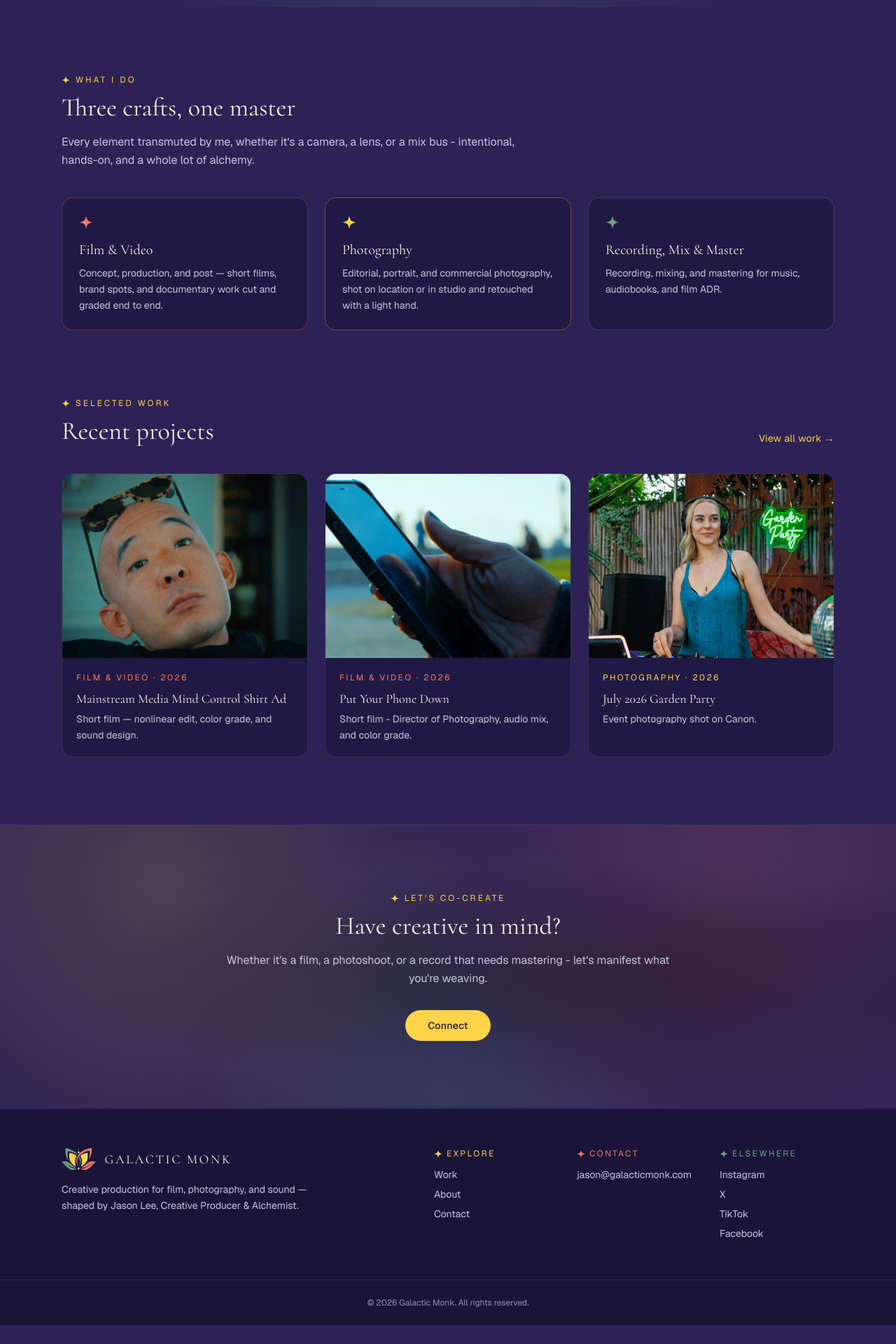
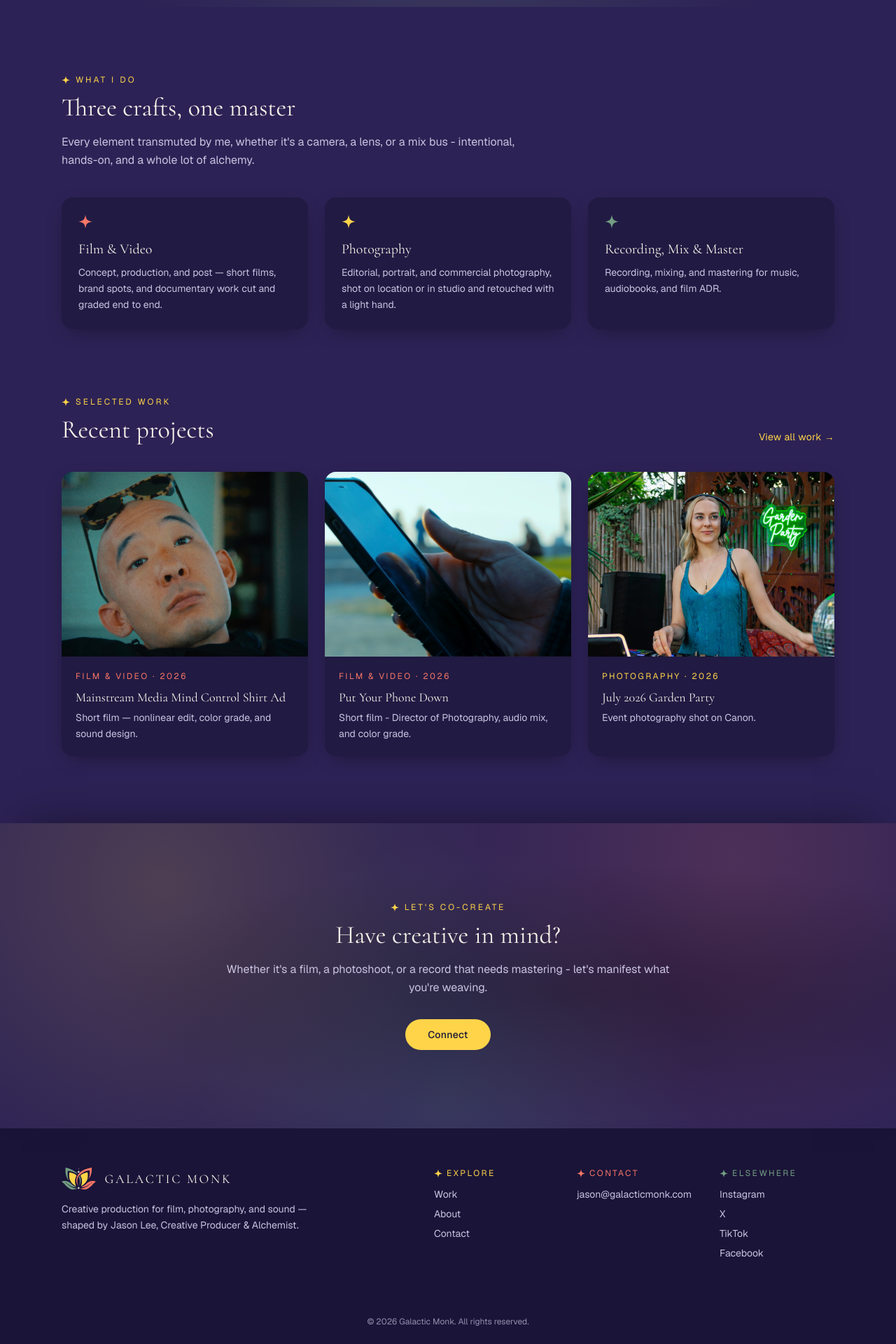
Before and after one commit to TheGalacticMonk/galacticmonk, a Next.js app: page / in a window 1280 px wide. Shown: the part 790-2710 px from the top of the page at 70% size. Before the commit the page ends 2683 px from the top, so only its background shows below. Built offline with nearby package versions, Linux system fonts and the light colour scheme.

Commit message:
Update website

```diff
--- a/src/app/about/page.tsx
+++ b/src/app/about/page.tsx
@@ -14,7 +14,7 @@ export default function AboutPage() {
   return (
     <section className="mx-auto max-w-5xl px-6 pb-24 pt-36">
       <div className="grid gap-12 md:grid-cols-[280px_1fr] md:items-start">
-        <div className="relative mx-auto w-56 overflow-hidden rounded-2xl border border-gold/30 md:w-full">
+        <div className="relative mx-auto w-56 overflow-hidden rounded-2xl shadow-[0_16px_50px_-16px_rgba(0,0,0,0.6)] md:w-full">
           <div className="relative aspect-square">
             <Image
               src="/jason-lee.jpg"
--- a/src/app/globals.css
+++ b/src/app/globals.css
@@ -53,12 +53,12 @@ body {
 .input {
   width: 100%;
   border-radius: 0.75rem;
-  border: 1px solid rgba(245, 241, 232, 0.15);
   background: rgba(26, 20, 56, 0.6);
   padding: 0.75rem 1rem;
   color: var(--color-cream);
   outline: none;
-  transition: border-color 0.2s ease;
+  box-shadow: 0 1px 0 0 rgba(0, 0, 0, 0.3) inset;
+  transition: box-shadow 0.2s ease;
 }
 
 .input::placeholder {
@@ -67,5 +67,5 @@ body {
 }
 
 .input:focus {
-  border-color: var(--color-gold);
+  box-shadow: 0 0 0 2px var(--color-gold);
 }
--- a/src/app/page.tsx
+++ b/src/app/page.tsx
@@ -40,7 +40,7 @@ export default function Home() {
         </div>
       </section>
 
-      <section className="swirl-bg border-t border-cream/10 px-6 py-24 text-center">
+      <section className="swirl-bg px-6 py-28 text-center shadow-[0_-24px_60px_-32px_rgba(0,0,0,0.5)]">
         <SectionHeading
           align="center"
           eyebrow="LET'S CO-CREATE"
--- a/src/app/work/[id]/page.tsx
+++ b/src/app/work/[id]/page.tsx
@@ -47,7 +47,7 @@ export default async function WorkDetailPage({
       </p>
 
       {item.vimeoId ? (
-        <div className="relative mt-10 aspect-[1920/810] w-full overflow-hidden rounded-2xl border border-cream/10 bg-ink-deep">
+        <div className="relative mt-10 aspect-[1920/810] w-full overflow-hidden rounded-2xl bg-ink-deep shadow-[0_16px_50px_-16px_rgba(0,0,0,0.6)]">
           <iframe
             src={`https://player.vimeo.com/video/${item.vimeoId}`}
             title={item.title}
@@ -57,7 +57,7 @@ export default async function WorkDetailPage({
           />
         </div>
       ) : item.video ? (
-        <div className="relative mt-10 overflow-hidden rounded-2xl border border-cream/10">
+        <div className="relative mt-10 overflow-hidden rounded-2xl shadow-[0_16px_50px_-16px_rgba(0,0,0,0.6)]">
           {/* eslint-disable-next-line jsx-a11y/media-has-caption */}
           <video
             src={item.video}
--- a/src/components/ContactForm.tsx
+++ b/src/components/ContactForm.tsx
@@ -38,7 +38,7 @@ export default function ContactForm() {
 
   if (status === "success") {
     return (
-      <div className="rounded-2xl border border-sage/30 bg-ink-deep/60 p-8 text-center">
+      <div className="rounded-2xl bg-ink-deep/60 p-8 text-center shadow-[0_16px_50px_-16px_rgba(115,158,130,0.35)]">
         <p className="font-serif text-2xl text-cream">Message sent.</p>
         <p className="mt-2 text-sm text-cream-dim">
           Thanks for reaching out — Jason will get back to you shortly.
--- a/src/components/Footer.tsx
+++ b/src/components/Footer.tsx
@@ -3,7 +3,7 @@ import Sparkle from "./Sparkle";
 
 export default function Footer() {
   return (
-    <footer className="border-t border-cream/10 bg-ink-deep">
+    <footer className="bg-ink-deep shadow-[0_-16px_40px_-24px_rgba(0,0,0,0.7)]">
       <div className="mx-auto flex max-w-6xl flex-col gap-10 px-6 py-14 md:flex-row md:justify-between">
         <div className="max-w-sm">
           <div className="flex items-center gap-3">
@@ -94,7 +94,7 @@ export default function Footer() {
         </div>
       </div>
 
-      <div className="border-t border-cream/10 px-6 py-6 text-center text-xs text-cream-dim/70">
+      <div className="px-6 py-6 text-center text-xs text-cream-dim/70">
         © {new Date().getFullYear()} Galactic Monk. All rights reserved.
       </div>
     </footer>
--- a/src/components/Hero.tsx
+++ b/src/components/Hero.tsx
@@ -17,7 +17,7 @@ export default function Hero() {
           initial={{ opacity: 0, scale: 0.92 }}
           animate={{ opacity: 1, scale: 1 }}
           transition={{ duration: 0.8 }}
-          className="mx-auto mb-8 h-28 w-28 overflow-hidden rounded-2xl border border-gold/40 shadow-[0_0_50px_-12px_rgba(255,212,73,0.45)] sm:h-36 sm:w-36"
+          className="mx-auto mb-8 h-28 w-28 overflow-hidden rounded-2xl shadow-[0_0_50px_-12px_rgba(255,212,73,0.45)] sm:h-36 sm:w-36"
         >
           <Image
             src="/monk-beach.jpg"
--- a/src/components/Nav.tsx
+++ b/src/components/Nav.tsx
@@ -24,7 +24,7 @@ export default function Nav() {
   return (
     <header
       className={`fixed inset-x-0 top-0 z-50 transition-colors duration-300 ${
-        scrolled ? "bg-ink/90 backdrop-blur-md shadow-[0_1px_0_0_rgba(255,212,73,0.15)]" : "bg-transparent"
+        scrolled ? "bg-ink/90 backdrop-blur-md shadow-[0_12px_30px_-18px_rgba(0,0,0,0.6)]" : "bg-transparent"
       }`}
     >
       <div className="mx-auto flex max-w-6xl items-center justify-between px-6 py-4">
@@ -61,7 +61,7 @@ export default function Nav() {
       </div>
 
       {open && (
-        <nav className="flex flex-col gap-1 border-t border-cream/10 bg-ink px-6 pb-6 pt-2 md:hidden">
+        <nav className="flex flex-col gap-1 bg-ink px-6 pb-6 pt-2 shadow-[0_16px_40px_-16px_rgba(0,0,0,0.7)] md:hidden">
           {LINKS.map((link) => (
             <Link
               key={link.href}
--- a/src/components/ServicePillars.tsx
+++ b/src/components/ServicePillars.tsx
@@ -25,9 +25,9 @@ const PILLARS = [
 ];
 
 const ACCENT_CLASSES = {
-  coral: "text-coral border-coral/30 hover:border-coral/60",
-  gold: "text-gold border-gold/30 hover:border-gold/60",
-  sage: "text-sage border-sage/30 hover:border-sage/60",
+  coral: "text-coral hover:shadow-[0_16px_40px_-14px_rgba(248,118,102,0.45)]",
+  gold: "text-gold hover:shadow-[0_16px_40px_-14px_rgba(255,212,73,0.45)]",
+  sage: "text-sage hover:shadow-[0_16px_40px_-14px_rgba(115,158,130,0.45)]",
 };
 
 export default function ServicePillars() {
@@ -40,7 +40,7 @@ export default function ServicePillars() {
           whileInView={{ opacity: 1, y: 0 }}
           viewport={{ once: true, margin: "-80px" }}
           transition={{ duration: 0.6, delay: i * 0.1 }}
-          className={`rounded-2xl border bg-ink-deep/60 p-6 transition-colors ${ACCENT_CLASSES[pillar.accent]}`}
+          className={`rounded-2xl bg-ink-deep/60 p-6 shadow-[0_8px_30px_-14px_rgba(0,0,0,0.6)] transition-shadow duration-300 ${ACCENT_CLASSES[pillar.accent]}`}
         >
           <Sparkle className="h-5 w-5" />
           <h3 className="mt-4 font-serif text-xl text-cream">
--- a/src/components/WorkCard.tsx
+++ b/src/components/WorkCard.tsx
@@ -19,7 +19,7 @@ export default function WorkCard({ item }: { item: WorkItem }) {
   return (
     <Link
       href={`/work/${item.id}/`}
-      className="group block overflow-hidden rounded-2xl border border-cream/10 bg-ink-deep/60 transition-colors hover:border-cream/25"
+      className="group block overflow-hidden rounded-2xl bg-ink-deep/60 shadow-[0_8px_30px_-14px_rgba(0,0,0,0.6)] transition-all duration-300 hover:-translate-y-1 hover:shadow-[0_16px_40px_-14px_rgba(0,0,0,0.7)]"
     >
       <div className="relative aspect-[4/3] overflow-hidden">
         {item.image ? (
```
